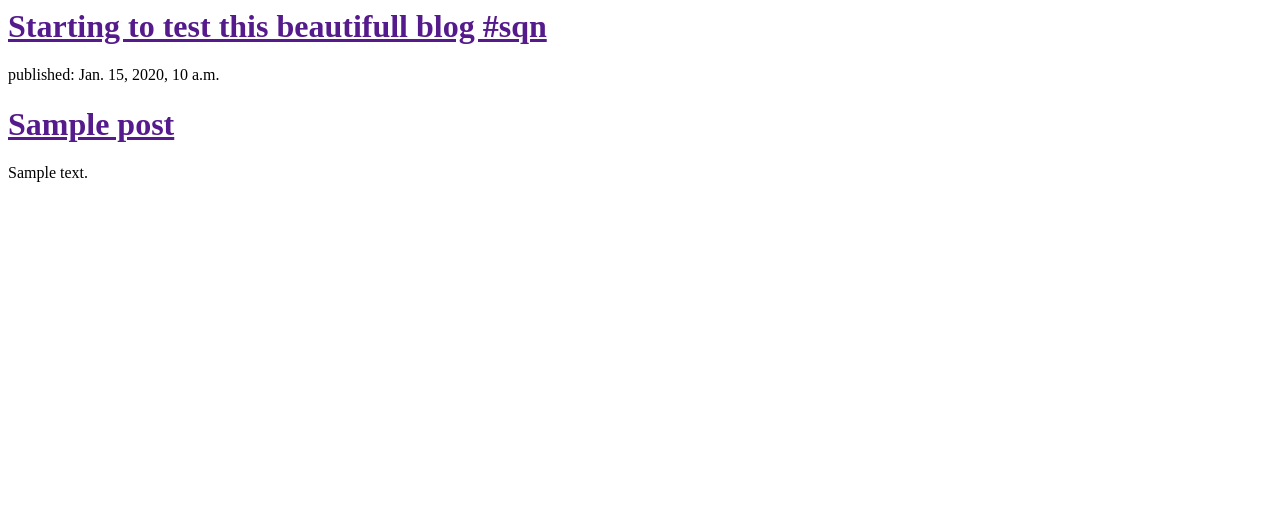
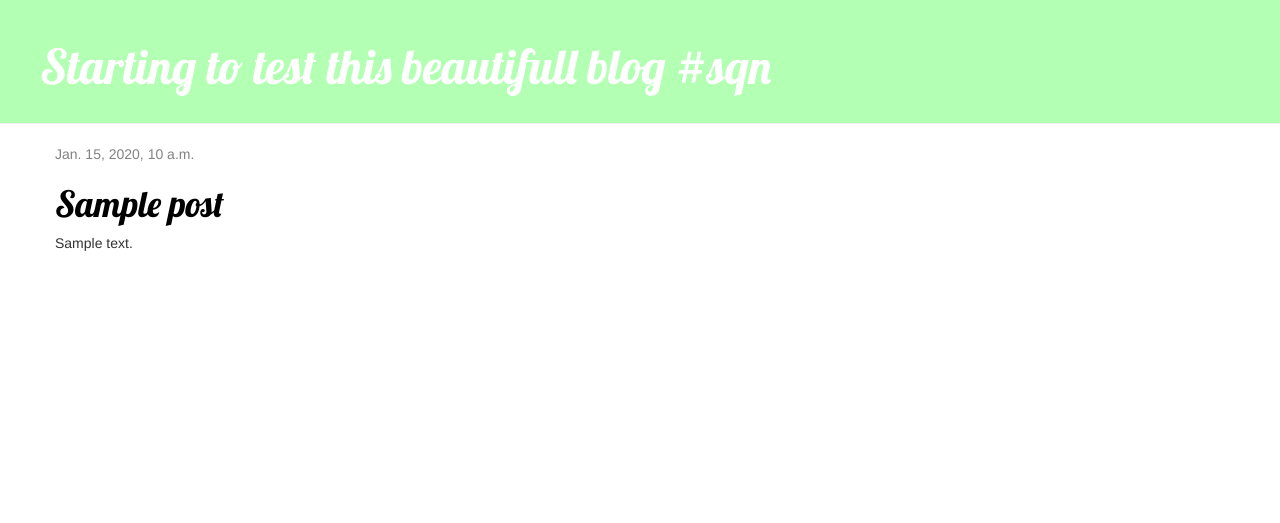
Before and after one commit to keucosta/my-first-blog, a Django app: template blog/templates/blog/post_list.html in a window 1280 px wide. Shown: the top 523 px of the page. Run offline with Django 3.2, Linux system fonts and the light colour scheme; the template is opened without the code that fills it: values that come from a table or form of the project are taken from there, others are empty; tables that the repository leaves empty hold one stand-in row (values such as "Sample post"); some libraries are stand-ins or nearby versions.

Commit message:
Added view and template for detailed blog post as well as CSS for the site

```diff
--- /dev/null
+++ b/blog/static/css/blog.css
@@ -0,0 +1,46 @@
+.page-header {
+    background-color: #b3ffb3;
+    margin-top: 0;
+    padding: 20px 20px 20px 40px;
+}
+
+.page-header h1, .page-header h1 a, .page-header h1 a:visited, .page-header h1 a:active {
+    color: #ffffff;
+    font-size: 36pt;
+    text-decoration: none;
+}
+
+.content {
+    margin-left: 40px;
+}
+
+h1, h2, h3, h4 {
+    font-family: 'Lobster', cursive;
+}
+
+.date {
+    color: #828282;
+}
+
+.save {
+    float: right;
+}
+
+.post-form textarea, .post-form input {
+    width: 100%;
+}
+
+.top-menu, .top-menu:hover, .top-menu:visited {
+    color: #ffffff;
+    float: right;
+    font-size: 26pt;
+    margin-right: 20px;
+}
+
+.post {
+    margin-bottom: 70px;
+}
+
+.post h1 a, .post h1 a:visited {
+    color: #000000;
+}
--- /dev/null
+++ b/blog/templates/blog/base.html
@@ -0,0 +1,24 @@
+
+{% load staticfiles %}
+<html>
+    <head>
+        <title>Rachel's Blog</title>
+        <link rel="stylesheet" href="//maxcdn.bootstrapcdn.com/bootstrap/3.2.0/css/bootstrap.min.css">
+		<link rel="stylesheet" href="//maxcdn.bootstrapcdn.com/bootstrap/3.2.0/css/bootstrap-theme.min.css">
+		 <link rel="stylesheet" href="{% static 'css/blog.css' %}">
+		 <link href="http://fonts.googleapis.com/css?family=Lobster&subset=latin,latin-ext" rel="stylesheet" type="text/css">
+    </head>
+    <body>
+        <div class="page-header">
+            <h1><a href="/">Starting to test this beautifull blog #sqn</a></h1>
+        </div>
+        <div class="content container">
+            <div class="row">
+                <div class="col-md-8">
+                {% block content %}
+                {% endblock %}
+                </div>
+            </div>
+        </div>
+    </body>
+</html>
--- a/blog/templates/blog/post_list.html
+++ b/blog/templates/blog/post_list.html
@@ -1,18 +1,36 @@
+
+{% extends 'blog/base.html' %}
+{% load staticfiles %}
 <html>
     <head>
         <title>Rachel's Blog</title>
+        <link rel="stylesheet" href="//maxcdn.bootstrapcdn.com/bootstrap/3.2.0/css/bootstrap.min.css">
+		<link rel="stylesheet" href="//maxcdn.bootstrapcdn.com/bootstrap/3.2.0/css/bootstrap-theme.min.css">
+		 <link rel="stylesheet" href="{% static 'css/blog.css' %}">
+		 <link href="http://fonts.googleapis.com/css?family=Lobster&subset=latin,latin-ext" rel="stylesheet" type="text/css">
     </head>
     <body>
-        <div>
+        <div class="page-header">
             <h1><a href="">Starting to test this beautifull blog #sqn</a></h1>
         </div>
 
-        {% for post in posts %}
-    		<div>
-       		<p>published: {{ post.published_date }}</p>
-        	<h1><a href="">{{ post.title }}</a></h1>
-        	<p>{{ post.text|linebreaks }}</p>
-    		</div>
-		{% endfor %}
+        <div class="content container">
+
+    		<div class="row">
+        		<div class="col-md-8">
+            	{% block content %}
+            		{% for post in posts %}
+                		<div class="post">
+        					<div class="date">
+            				{{ post.published_date }}
+        					</div>
+        					<h1><a href="{% url 'post_detail' pk=post.pk %}">{{ post.title }}</a></h1>
+        					<p>{{ post.text|linebreaks }}</p>
+    					</div>
+            		{% endfor %}
+            	{% endblock %}
+        		</div>
+   		 	</div>
+		</div>
     </body>
 </html>
--- a/blog/urls.py
+++ b/blog/urls.py
@@ -1,6 +1,7 @@
-from django.conf.urls import url
+from django.conf.urls import include, url
 from . import views
 
 urlpatterns = [
-	url(r'^$', views.post_list, name='post_list'),
-	]
+    url(r'^$', views.post_list, name='post_list'),
+    url(r'^post/(?P<pk>\d+)/$', views.post_detail, name='post_detail'),
+]
```
Also changed, not shown: blog/templates/blog/post_detail.html (added, +13 -0 lines), blog/views.py (+8 -0 lines).
